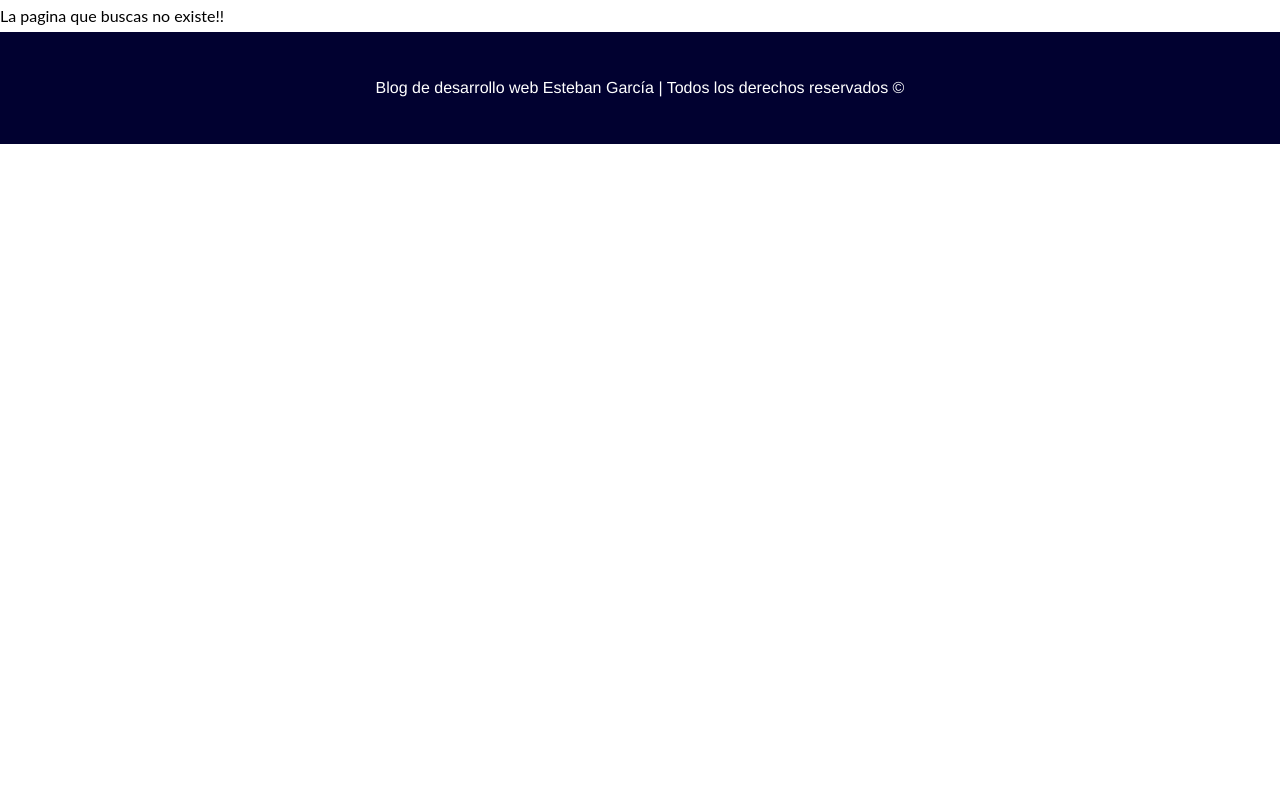
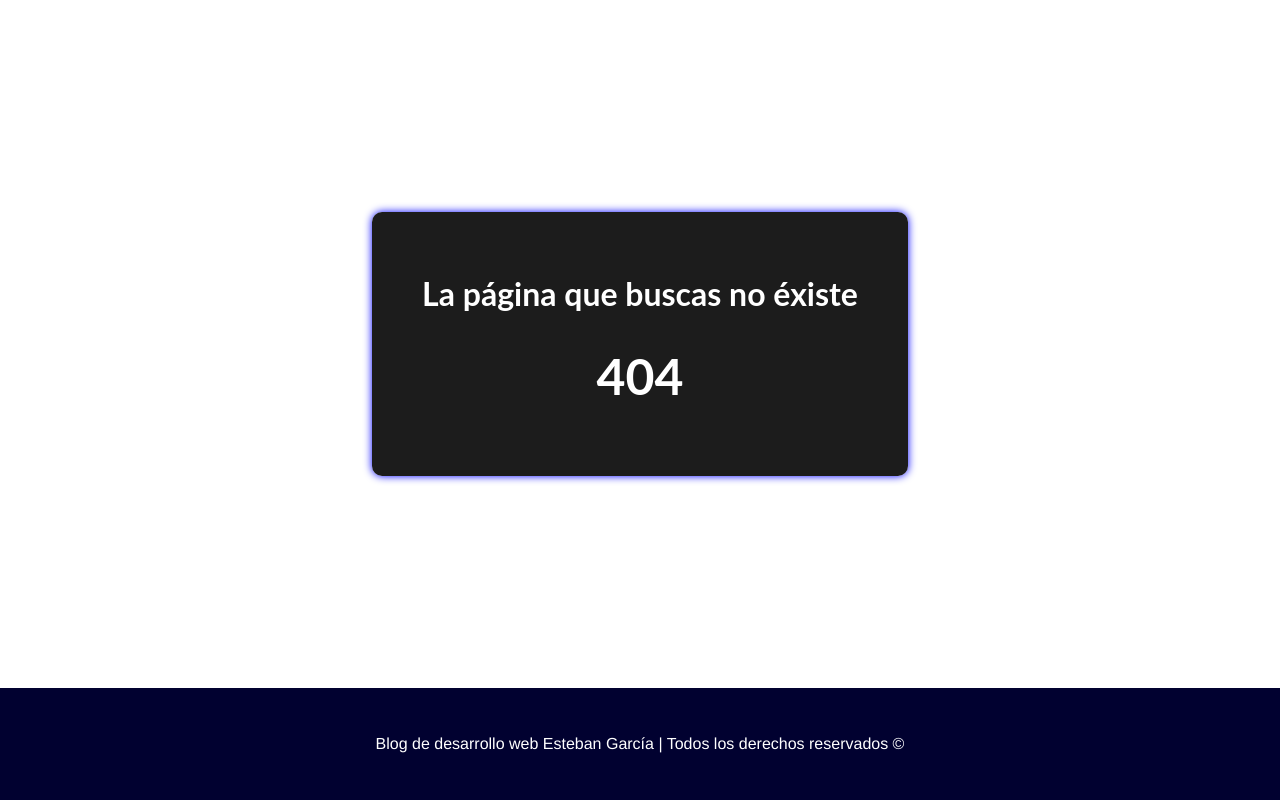
Before and after one commit to j0hevnd/blog-Vrtllts, a PHP site: page /prueba-virtualLlantas/login.html in a window 1280 px wide. Run offline with PHP 8.4, Linux system fonts and the light colour scheme; data that the repository does not hold is empty.

Commit message:
Carga de página de error404

```diff
--- a/assets/css/styles.css
+++ b/assets/css/styles.css
@@ -300,8 +300,31 @@ a.button {
     align-content: center;
 }
 
+/** error404 **/
+
+#error404 {
+    display: flex;
+    align-items: center;
+    justify-content: center;
+}
+
+#error404 div {
+    display: flex;
+    justify-content: center;
+    align-content: center;
+    align-items: center;
+    flex-direction: column;
+    border-radius: 10px;
+    font-size: 3.2rem;
+    padding: 5rem;
+    background: #000000e3;
+    color: white;
+    font-weight: bold;
+    box-shadow: 0px 0px 8px 0px blue;
+}
+
+
 /** footer **/
-
 footer {
     padding: 4rem;
     background-color: rgb(1, 1, 48);
--- a/assets/js/main.js
+++ b/assets/js/main.js
@@ -1,5 +1,6 @@
 let title_hero = "Fácil lectura, contenido interesante            ";
 let siteHeader = document.querySelector('.title-p-entry');
+console.log(siteHeader);
 let typewrite = str => {
     let arrayStr = str.split('');
     let i = 0;
@@ -8,9 +9,9 @@ let typewrite = str => {
             siteHeader.innerHTML += arrayStr[i];
             siteHeader.innerHTML += arrayStr[i + 1];
             i += 2
-        } else {
-            siteHeader.innerHTML += arrayStr[i];
-            i++;
+        } else if (siteHeader) {
+                siteHeader.innerHTML += arrayStr[i];
+                i++;
         }
         if (i === arrayStr.length) {
             // clearInterval(printStr);
@@ -26,6 +27,8 @@ typewrite(title_hero);
 const BASE_URL = 'http://localhost/prueba-virtualLlantas/blog-Vrtllts/';
 let buttonEdit = document.querySelectorAll('.button_edit');
 let articles_list = document.getElementById('articles_list');
+let footer = document.getElementById('footer_id');
+let div = document.getElementById('error404');
 // modal
 let modal = document.querySelector('.modal');
 let formModal = document.getElementById('form_modal');
@@ -40,6 +43,11 @@ let content_input = document.getElementById('content');
 
 
 // utilidades
+
+// pagina de error
+if (div) {
+    div.style.height= `${window.innerHeight - footer.clientHeight}px`;
+}
 
 // Modal
 
--- a/controllers/errorController.php
+++ b/controllers/errorController.php
@@ -5,7 +5,7 @@ class ErrorController {
      * Vista en caso no exista la pagina buscada
      */
     public function index() {
-        echo "La pagina que buscas no existe!!";
+        include 'views/error404/error404.php';
         // exit();
     }
 }
--- /dev/null
+++ b/views/error404/error404.php
@@ -0,0 +1,6 @@
+<div id="error404">
+    <div>
+        <p>La página que buscas no éxiste</p>
+        <p style="font-size: 5rem;">404</p>
+    </div>
+</div>
--- a/views/layout/footer.php
+++ b/views/layout/footer.php
@@ -1,4 +1,4 @@
-    <footer>
+    <footer id="footer_id">
         Blog de desarrollo web Esteban García | Todos los derechos reservados &copy;
     </footer>
 
```
